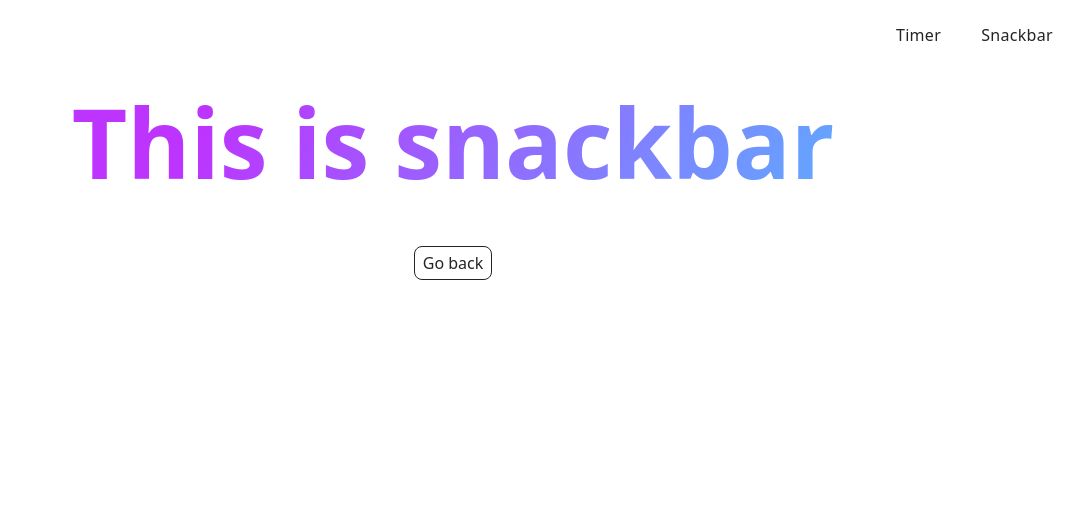
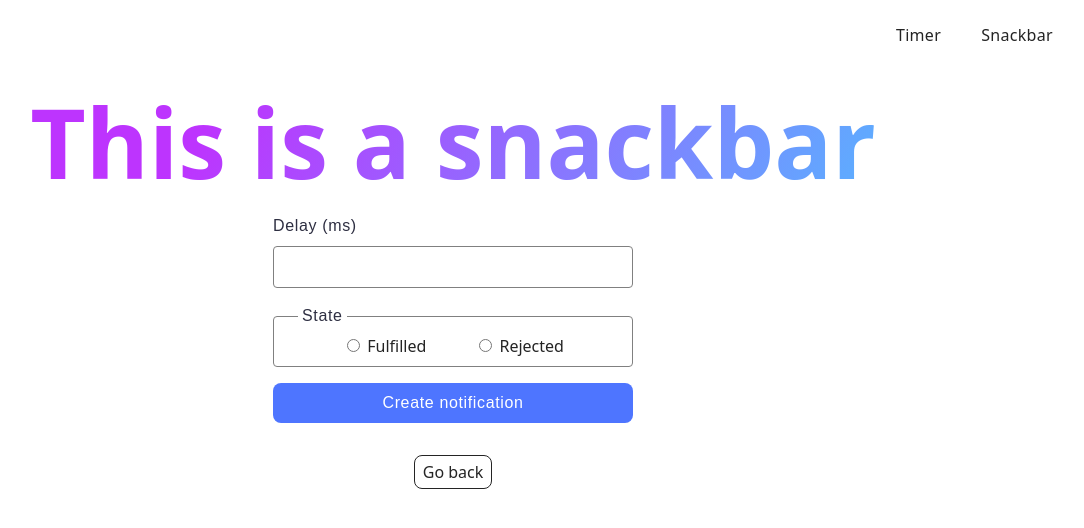
Before and after one commit to Shengeen/goit-js-hw-10, a website built with Vite: page src/2-snackbar.html in a window 1280 px wide. Shown: the whole page, without its empty margins (187-1271 px from the left). Built offline with nearby package versions, Linux system fonts and the light colour scheme.

Commit message:
snackbar done

```diff
--- a/src/2-snackbar.html
+++ b/src/2-snackbar.html
@@ -18,8 +18,43 @@
     <main>
       <div class="container">
         <h1 class="main-title">
-          <span class="main-title-gradient">This is snackbar</span>
+          <span class="main-title-gradient">This is a snackbar</span>
         </h1>
+        <form class="form">
+          <label class="delay-label">
+            Delay (ms)
+            <input class="delay-input" type="number" name="delay" required />
+          </label>
+
+          <fieldset class="fieldset-form">
+            <legend class="state-legend">State</legend>
+            <label class="state-label">
+              <input
+                class="state-input"
+                type="radio"
+                name="state"
+                value="fulfilled"
+                required
+              />
+              Fulfilled
+            </label>
+            <label>
+              <input
+                class="state-input"
+                type="radio"
+                name="state"
+                value="rejected"
+                required
+              />
+              Rejected
+            </label>
+          </fieldset>
+
+          <button class="snackbar-btn" type="submit">
+            Create notification
+          </button>
+        </form>
+
         <load src="./partials/back-link.html" />
       </div>
     </main>
--- a/src/css/2-snackbar.css
+++ b/src/css/2-snackbar.css
@@ -0,0 +1,108 @@
+.form {
+  width: 360px;
+  margin: 0 auto;
+
+  display: flex;
+  flex-direction: column;
+  gap: 16px;
+  text-align: left;
+}
+.delay-input,
+.fieldset-form,
+.snackbar-btn {
+  width: 100%;
+  box-sizing: border-box;
+}
+.delay-label {
+  display: flex;
+  flex-direction: column;
+  gap: 8px;
+
+  font-family: 'Montserrat', sans-serif;
+  font-weight: 400;
+  font-size: 16px;
+  line-height: 1.5;
+  letter-spacing: 0.04em;
+  color: #2e2f42;
+}
+
+.delay-input {
+  font-weight: 400;
+  font-size: 16px;
+  line-height: 1.5;
+  letter-spacing: 0.04em;
+  color: #2e2f42;
+
+  border: 1px solid #808080;
+  border-radius: 4px;
+  width: 360px;
+  padding: 8px 16px;
+
+  transition: border-color 250ms ease;
+}
+.delay-input:hover {
+  border-color: #000;
+}
+.delay-input:focus {
+  outline: none;
+  border-color: #4e75ff;
+}
+
+.state-legend {
+  font-family: 'Montserrat', sans-serif;
+  font-weight: 400;
+  font-size: 16px;
+  line-height: 1.5;
+  letter-spacing: 0.04em;
+  color: #2e2f42;
+
+  margin-left: 12px;
+  padding: 0 4px;
+}
+.state-label {
+}
+.state-input {
+  font-family: 'Montserrat', sans-serif;
+  font-weight: 400;
+  font-size: 16px;
+  line-height: 1.5;
+  color: #2e2f42;
+}
+.fieldset-form {
+  border: 1px solid #808080;
+  border-radius: 4px;
+
+  display: flex;
+  justify-content: center;
+  gap: 48px;
+  padding-bottom: 8px;
+  width: 360px;
+  margin: 0;
+
+  transition: border-color 250ms ease;
+}
+.fieldset-form:hover {
+  border-color: #000;
+}
+
+.snackbar-btn {
+  font-family: 'Montserrat', sans-serif;
+  font-weight: 500;
+  font-size: 16px;
+  line-height: 1.5;
+  letter-spacing: 0.04em;
+  color: #fff;
+
+  border-radius: 8px;
+  border: none;
+  padding: 8px 16px;
+  width: 360px;
+  height: 40px;
+  background-color: #4e75ff;
+
+  transition: background-color 250ms ease;
+}
+.snackbar-btn:hover,
+.snackbar-btn:focus {
+  background-color: #6c8cff;
+}
--- a/src/js/2-snackbar.js
+++ b/src/js/2-snackbar.js
@@ -0,0 +1,30 @@
+import iziToast from 'izitoast';
+import 'izitoast/dist/css/iziToast.min.css';
+
+const form = document.querySelector('.form');
+
+form.addEventListener('submit', event => {
+  event.preventDefault();
+  const delay = Number(event.currentTarget.elements.delay.value);
+  const state = event.currentTarget.elements.state.value;
+  const promise = new Promise((resolve, reject) => {
+    setTimeout(() => {
+      if (state === 'fulfilled') {
+        resolve(delay);
+      } else {
+        reject(delay);
+      }
+    }, delay);
+  });
+  promise
+    .then(value => {
+      iziToast.success({
+        message: `✅ Fulfilled promise in ${value}ms`,
+      });
+    })
+    .catch(value => {
+      iziToast.error({
+        message: `❌ Rejected promise in ${value}ms`,
+      });
+    });
+});
```
Also changed, not shown: src/1-timer.html (+1 -1 lines).
